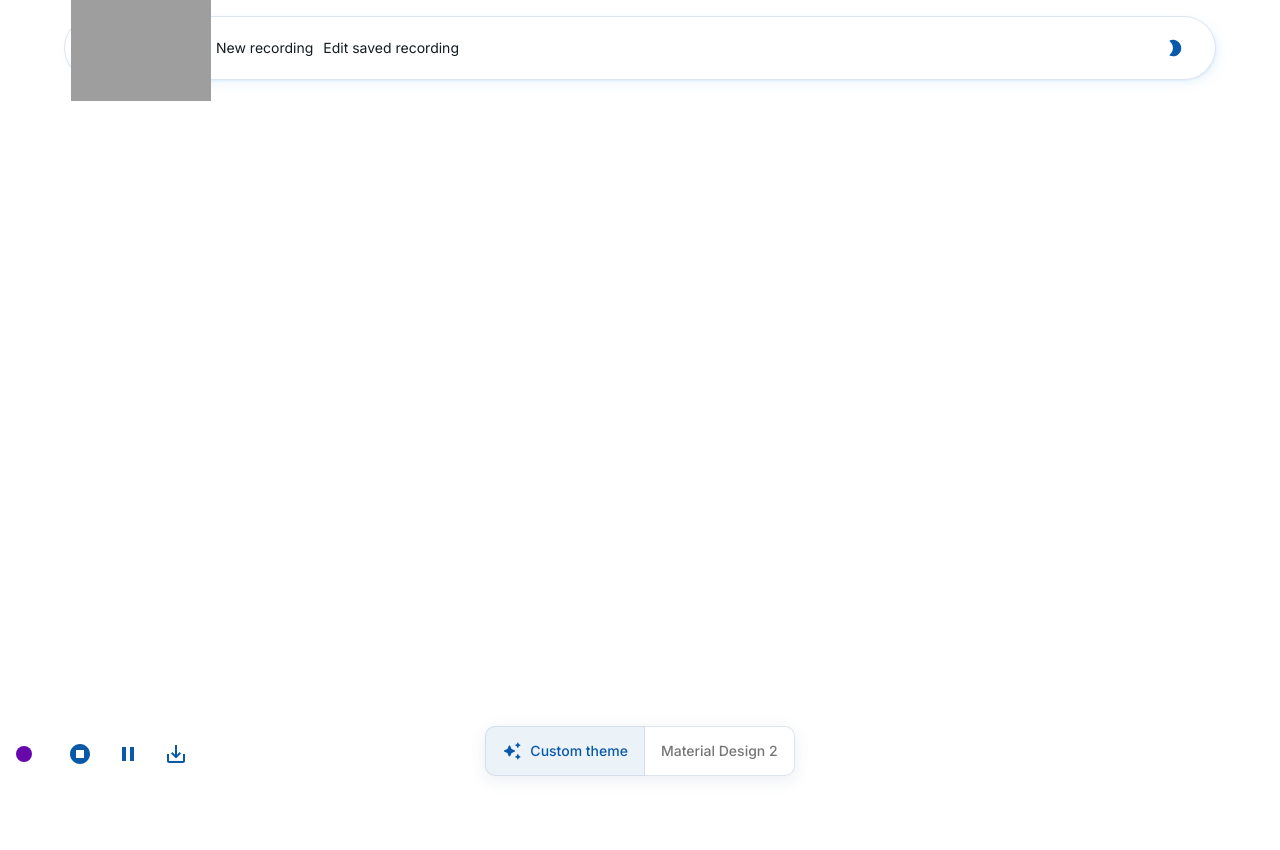
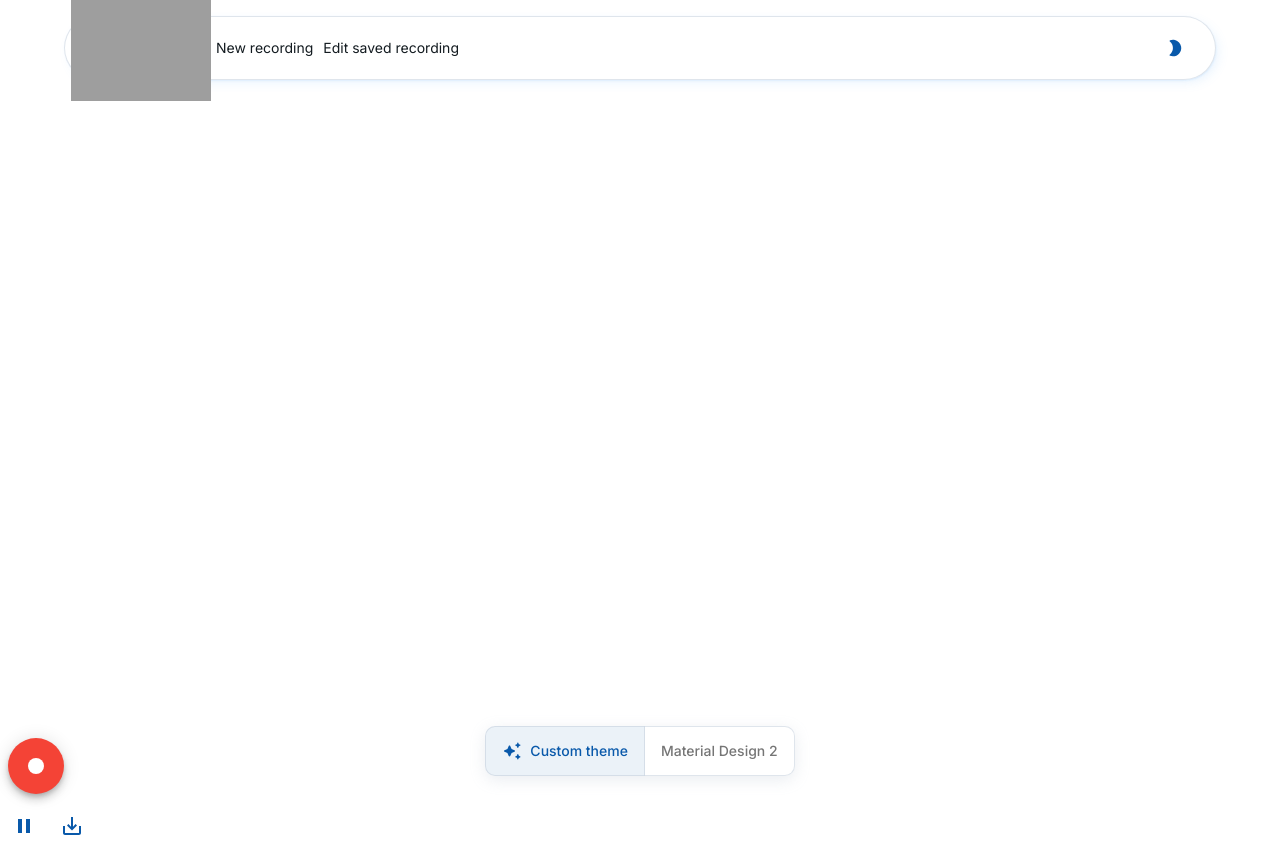
Before and after one commit to safydy/recordeo, a Next.js app: page / in a window 1280 px wide. Before the commit the page ends 800 px from the top, so only its background shows below. Built offline with nearby package versions, Linux system fonts and the light colour scheme; grey boxes are pictures that could not be loaded.

Commit message:
f1/2 add CtrlRecordBtn.tsx

```diff
--- /dev/null
+++ b/components/CtrlRecordBtn.tsx
@@ -0,0 +1,70 @@
+import * as React from 'react';
+import Box from '@mui/material/Box';
+import CircularProgress from '@mui/material/CircularProgress';
+import { red } from '@mui/material/colors';
+import Fab from '@mui/material/Fab';
+import {
+    FiberManualRecord,
+    StopCircle,
+} from "@mui/icons-material";
+
+export default function CircularIntegration({onRecord, onStop}) {
+    const [loading, setLoading] = React.useState(false);
+    const [isRecording, setIsRecording] = React.useState(false);
+    const timer = React.useRef<ReturnType<typeof setTimeout>>();
+
+    const buttonSx = {
+        bgcolor: red[500],
+        '&:hover': {
+            bgcolor: red[700],
+        },
+    };
+
+    React.useEffect(() => {
+        return () => {
+            clearTimeout(timer.current);
+        };
+    }, []);
+
+    const handleButtonClick = () => {
+        if (isRecording) {
+            setLoading(false);
+            setIsRecording(false);
+            onStop();
+        } else {
+            setLoading(true);
+            timer.current = setTimeout(() => {
+                setLoading(false);
+                setIsRecording(true);
+                onRecord()
+            }, 2000);
+        }
+    };
+
+    return (
+        <Box sx={{ display: 'flex', alignItems: 'center' }}>
+            <Box sx={{ m: 1, position: 'relative' }}>
+                <Fab
+                    aria-label="start-stop"
+                    color='error'
+                    sx={buttonSx}
+                    onClick={handleButtonClick}
+                >
+                    {isRecording ? <StopCircle /> : <FiberManualRecord/>}
+                </Fab>
+                {loading && (
+                    <CircularProgress
+                        size={68}
+                        sx={{
+                            color: red[500],
+                            position: 'absolute',
+                            top: -6,
+                            left: -6,
+                            zIndex: 1,
+                        }}
+                    />
+                )}
+            </Box>
+        </Box>
+    );
+}
--- a/components/Recorder.tsx
+++ b/components/Recorder.tsx
@@ -10,6 +10,7 @@ import {
     Pause,
     SaveAlt,
 } from "@mui/icons-material";
+import CtrlRecordBtn from "./CtrlRecordBtn";
 
 interface RecorderProps {
     // Potential props for customization
@@ -103,12 +104,7 @@ const Recorder: React.FC<RecorderProps> = () => {
                 <canvas ref={canvasRef} width={640} height={480}/>
 
                 <Box>
-                    <IconButton color="secondary" onClick={startRecording} sx={{mr: 1}} size="large">
-                        <FiberManualRecord/>
-                    </IconButton>
-                    <IconButton color="primary" onClick={stopRecording} size="large">
-                        <StopCircle/>
-                    </IconButton>
+                    <CtrlRecordBtn onRecord={startRecording} onStop={stopRecording}/>
                     <IconButton color="primary" size="large">
                         <Pause/>
                     </IconButton>
```
